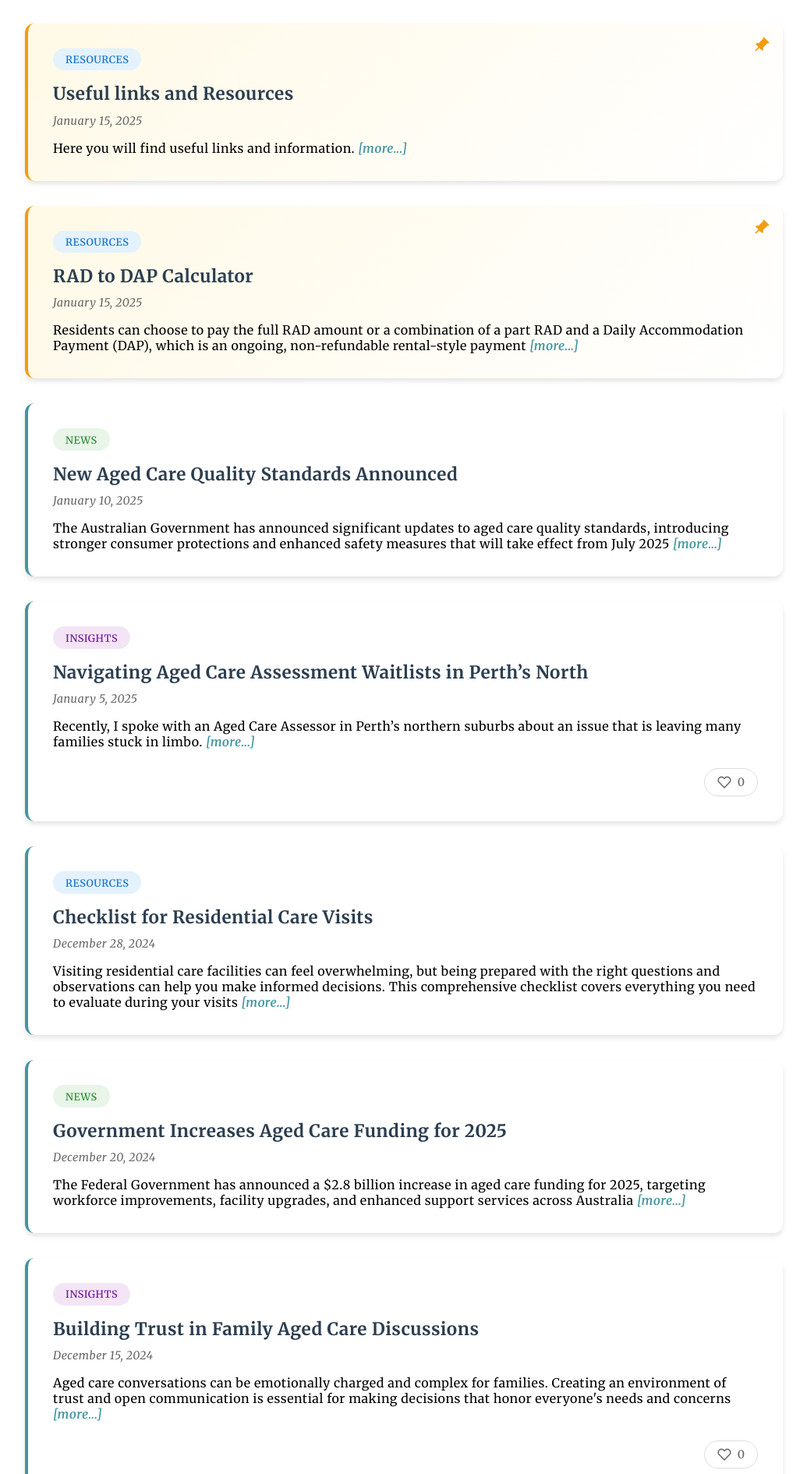
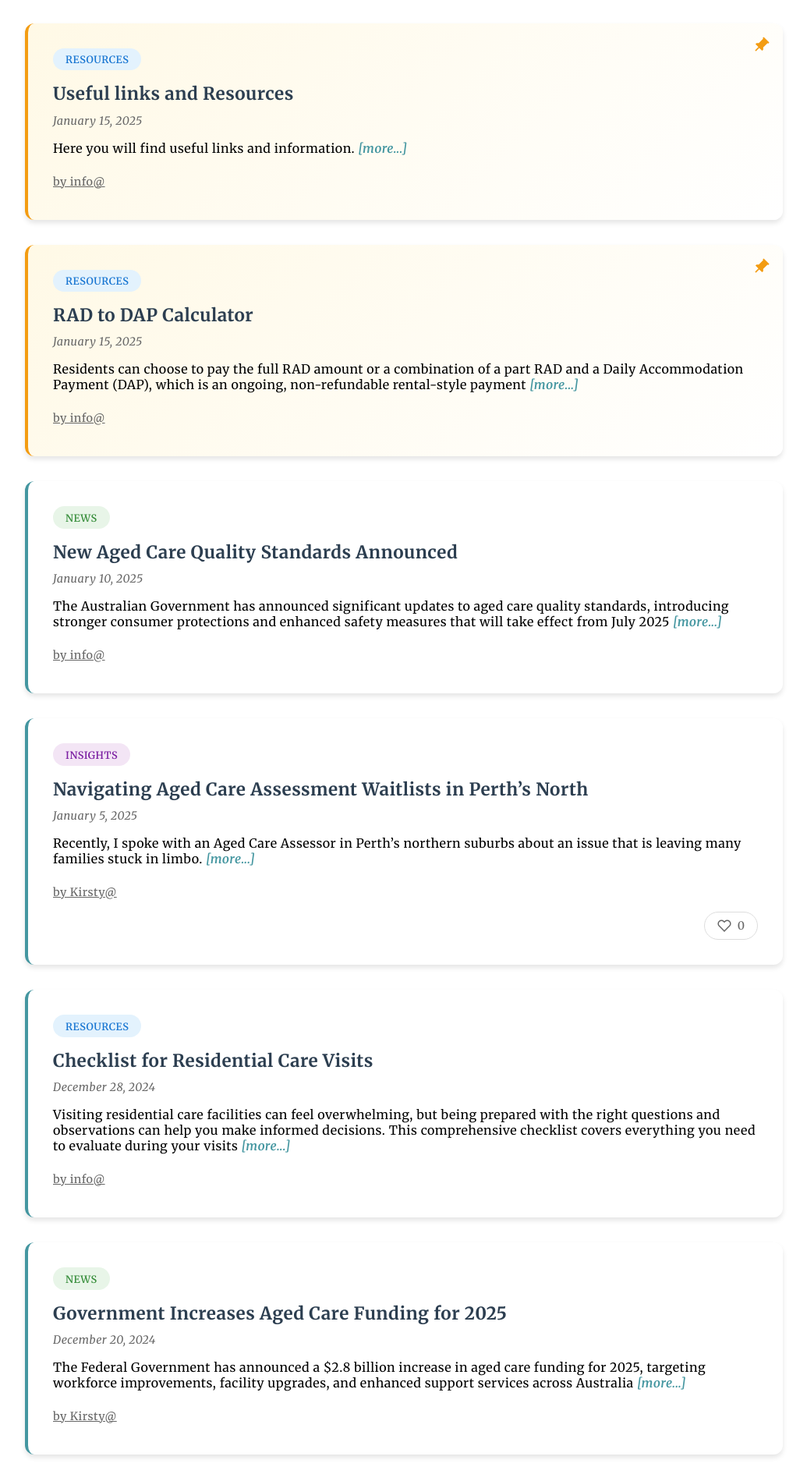
Before and after one commit to dmholyday/pathwaysincare-web, a Jekyll site: the page built from resources/index.html, in a window 1280 px wide. Shown: the part 563-2453 px from the top of the page at 78% size, without its empty margins (122-1157 px from the left). Built offline with Jekyll 4.4.1, drawn with Linux system fonts in a browser that asks for light colours.

Commit message:
Add author attribution fields to articles with email functionality
- Add post-author div to all articles with hardcoded author values
- Style author fields with underline, hover effects, and consistent spacing
- Add email functionality mapping authors to correct email addresses
- Remove randomization in favor of content-driven author attribution
- Ensure modal displays same author as source article
- Prevent modal opening when clicking on author fields

🤖 Generated with [Claude Code](https://claude.ai/code)

Co-Authored-By: Claude <noreply@anthropic.com>

```diff
--- a/assets/script.js
+++ b/assets/script.js
@@ -644,8 +644,8 @@ document.addEventListener('DOMContentLoaded', function() {
 
     expandableArticles.forEach(article => {
         article.addEventListener('click', function(e) {
-            // Don't open modal if clicking on like button
-            if (e.target.closest('.like-btn')) {
+            // Don't open modal if clicking on like button or author field
+            if (e.target.closest('.like-btn') || e.target.closest('.post-author')) {
                 return;
             }
 
@@ -655,6 +655,26 @@ document.addEventListener('DOMContentLoaded', function() {
 
         // Add cursor pointer to indicate clickability
         article.style.cursor = 'pointer';
+    });
+
+    // Add email functionality to existing author fields
+    expandableArticles.forEach(article => {
+        const authorField = article.querySelector('.post-author');
+        if (authorField) {
+            const authorText = authorField.textContent.trim();
+            let email = '';
+
+            // Determine email based on author text
+            if (authorText === 'by Kirsty@') {
+                email = 'kirsty.holyday@pathwaysincare.com.au';
+            } else if (authorText === 'by info@') {
+                email = 'info@pathwaysincare.com.au';
+            }
+
+            if (email) {
+                authorField.onclick = () => window.location.href = `mailto:${email}`;
+            }
+        }
     });
 
     function openArticleModal(article) {
@@ -667,12 +687,17 @@ document.addEventListener('DOMContentLoaded', function() {
         const fullContent = article.querySelector('.post-content-full')?.innerHTML || '';
         const isPinned = article.hasAttribute('data-pinned');
 
-        // Randomize author assignment
-        const authors = [
-            { display: 'by Kirsty@', email: 'kirsty.holyday@pathwaysincare.com.au' },
-            { display: 'by info@', email: 'info@pathwaysincare.com.au' }
-        ];
-        const randomAuthor = authors[Math.floor(Math.random() * authors.length)];
+        // Get author from the article
+        const articleAuthorField = article.querySelector('.post-author');
+        const authorText = articleAuthorField ? articleAuthorField.textContent.trim() : '';
+        let authorEmail = '';
+
+        // Determine email based on author text
+        if (authorText === 'by Kirsty@') {
+            authorEmail = 'kirsty.holyday@pathwaysincare.com.au';
+        } else if (authorText === 'by info@') {
+            authorEmail = 'info@pathwaysincare.com.au';
+        }
 
         // Populate modal
         if (modalCategory) modalCategory.textContent = category;
@@ -680,8 +705,8 @@ document.addEventListener('DOMContentLoaded', function() {
         if (modalMeta) modalMeta.innerHTML = meta;
         if (modalContent) modalContent.innerHTML = fullContent;
         if (modalAuthor) {
-            modalAuthor.textContent = randomAuthor.display;
-            modalAuthor.onclick = () => window.location.href = `mailto:${randomAuthor.email}`;
+            modalAuthor.textContent = authorText;
+            modalAuthor.onclick = authorEmail ? () => window.location.href = `mailto:${authorEmail}` : null;
         }
 
         // Set category class for styling
--- a/assets/style.css
+++ b/assets/style.css
@@ -1668,10 +1668,24 @@ button {
     margin-bottom: 1rem;
 }
 
+.post-author {
+    margin-top: 1.5rem;
+    margin-bottom: 0.5rem;
+    font-size: 0.9rem;
+    color: #666;
+    cursor: pointer;
+    text-decoration: underline;
+    transition: color 0.2s ease;
+}
+
+.post-author:hover {
+    color: #4496a0;
+}
+
 .post-actions {
     display: flex;
     justify-content: flex-end;
-    margin-top: 1.5rem;
+    margin-top: 1rem;
 }
 
 .like-btn {
--- a/resources/index.html
+++ b/resources/index.html
@@ -53,6 +53,7 @@ description: Resources, news and insights for aged care navigation and support
                     <br>
                     <p>New Aged Care Act - <a href="https://www.health.gov.au/our-work/aged-care-act/resources/older-people">https://www.health.gov.au/our-work/aged-care-act/resources/older-people</a></p>
                 </div>
+                <div class="post-author">by info@</div>
             </article>
 
             <!-- Pinned Resource Post -->
@@ -78,6 +79,7 @@ description: Resources, news and insights for aged care navigation and support
                     <br>
                     <p>TODO</p>
                 </div>
+                <div class="post-author">by info@</div>
             </article>
 
             <!-- News Post -->
@@ -120,6 +122,7 @@ description: Resources, news and insights for aged care navigation and support
 
                     <p>At Pathways in Care, we're closely monitoring these developments to ensure our clients understand how these changes may impact their aged care journey and choices.</p>
                 </div>
+                <div class="post-author">by info@</div>
                 <div class="post-actions">
                     <button class="like-btn" data-post-id="news-1">
                         <svg class="heart-icon" viewBox="0 0 24 24" fill="none" stroke="currentColor">
@@ -160,6 +163,7 @@ description: Resources, news and insights for aged care navigation and support
 
                     <p>Takeaway: If you or your loved one are waiting on an ACA for extra home support or Residential Care approval, don’t just wait. Check who is holding the referral—and request a transfer to WA Health ACA NMHS if possible. It could save you weeks, or even months, of unnecessary delay.</p>
                 </div>
+                <div class="post-author">by Kirsty@</div>
                 <div class="post-actions">
                     <button class="like-btn" data-post-id="insights-1">
                         <svg class="heart-icon" viewBox="0 0 24 24" fill="none" stroke="currentColor">
@@ -256,6 +260,7 @@ description: Resources, news and insights for aged care navigation and support
 
                     <p>Remember, choosing residential care is a significant decision. Take your time, ask questions, and don't hesitate to seek professional guidance. At Pathways in Care, we can accompany you on visits and help you evaluate options based on your specific needs and preferences.</p>
                 </div>
+                <div class="post-author">by info@</div>
             </article>
 
             <!-- Additional News Post -->
@@ -332,6 +337,7 @@ description: Resources, news and insights for aged care navigation and support
 
                     <p>At Pathways in Care, we're monitoring how these funding increases will translate into improved services and opportunities for our clients. We'll keep you informed as implementation details become available.</p>
                 </div>
+                <div class="post-author">by Kirsty@</div>
                 <div class="post-actions">
                     <button class="like-btn" data-post-id="news-2">
                         <svg class="heart-icon" viewBox="0 0 24 24" fill="none" stroke="currentColor">
@@ -433,6 +439,7 @@ description: Resources, news and insights for aged care navigation and support
 
                     <p>At Pathways in Care, we often participate in family meetings to provide information, answer questions, and help facilitate these important conversations. We understand that trust is earned through transparency, patience, and genuine care for all family members involved.</p>
                 </div>
+                <div class="post-author">by Kirsty@</div>
                 <div class="post-actions">
                     <button class="like-btn" data-post-id="insights-2">
                         <svg class="heart-icon" viewBox="0 0 24 24" fill="none" stroke="currentColor">
```
